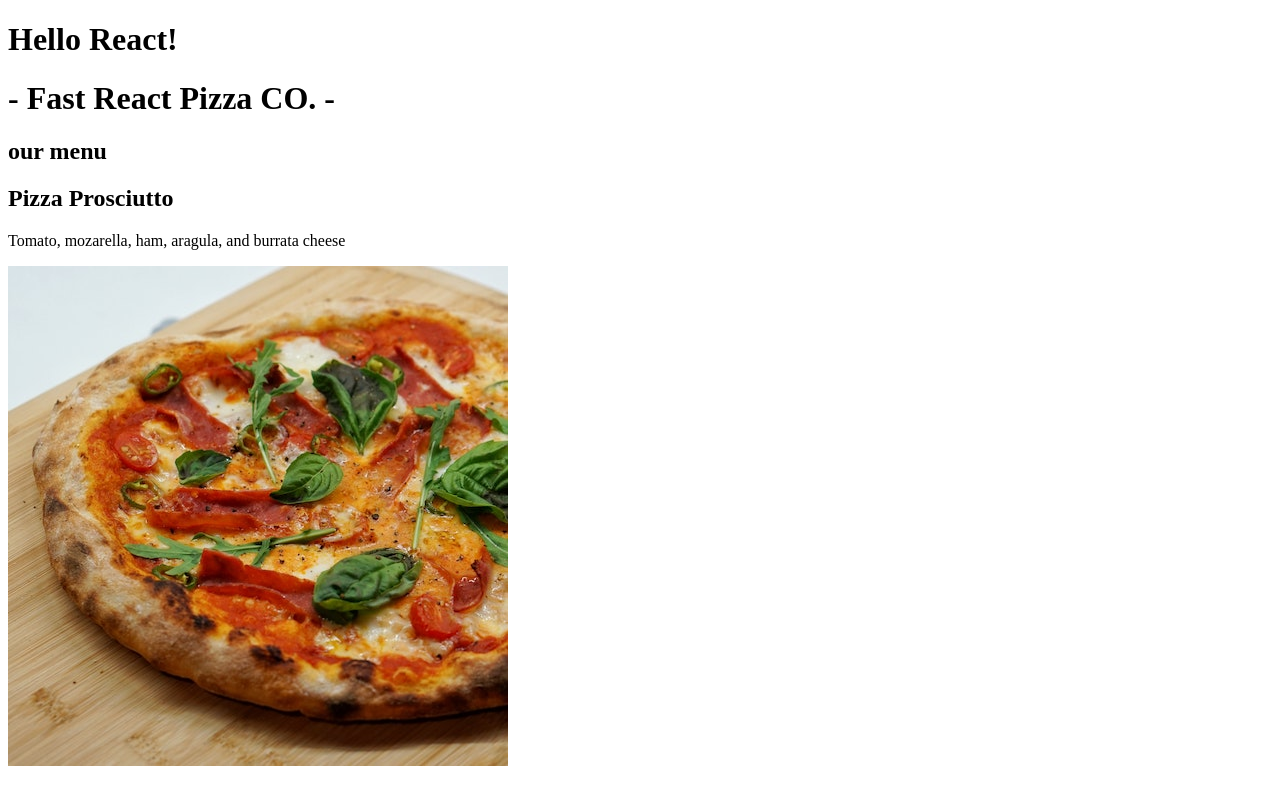
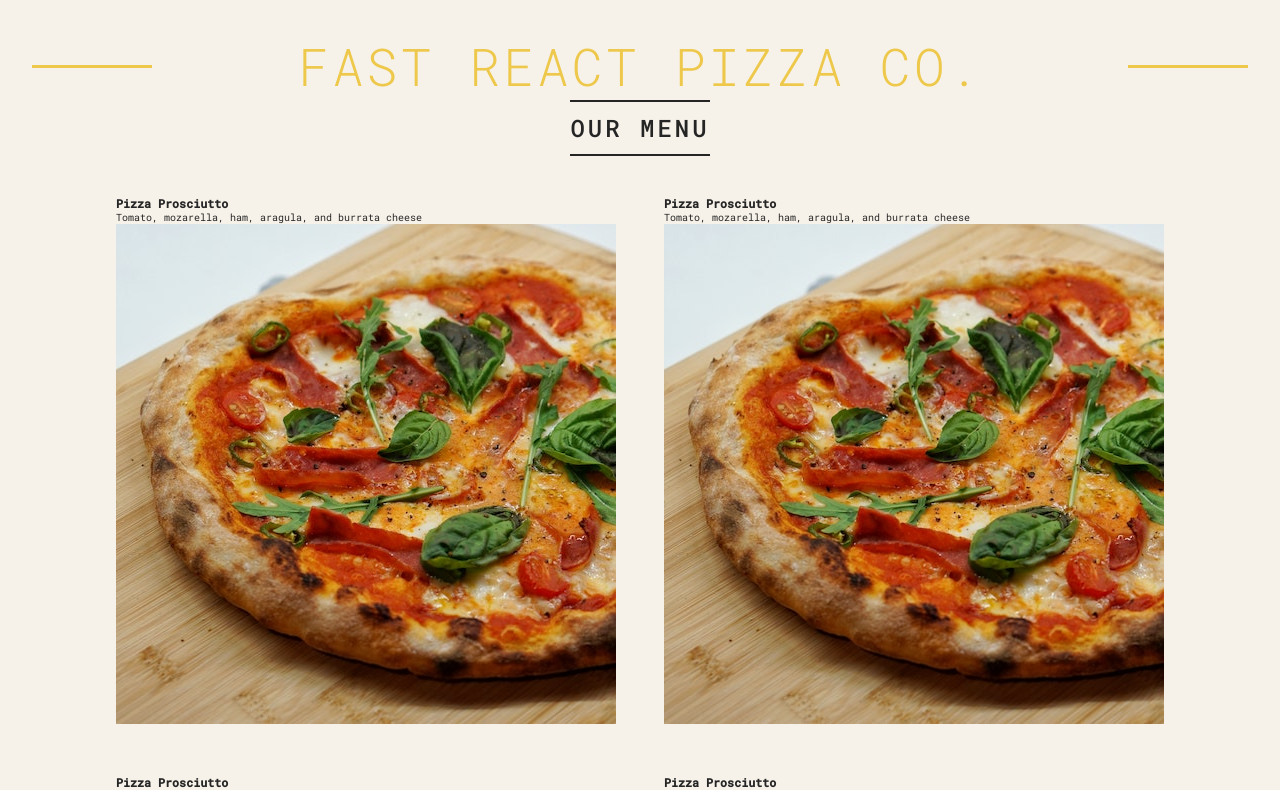
Before and after one commit to shivPosted/ultimate-react-learn, a React (Vite) app in the folder 03-pizza-menu/: page / in a window 1280 px wide. Shown: the top 790 px of the page. Built offline with nearby package versions, Linux system fonts and the light colour scheme.

Commit message:
adding some styling using global css file 😃 😃

```diff
--- a/03-pizza-menu/src/App.jsx
+++ b/03-pizza-menu/src/App.jsx
@@ -1,4 +1,5 @@
 import React from 'react';
+import '../public/index.css';
 
 const pizzaData = [
   {
@@ -47,41 +48,47 @@ const pizzaData = [
 
 function App() {
   return (
-    <div>
-      <h1>Hello React!</h1>
+    <>
       <Header />
       <Menu />
       <Footer />
-    </div>
+    </>
   );
 }
 
 function Header() {
-  return <h1>- Fast React Pizza CO. -</h1>;
+  return (
+    <header className="header">
+      <h1>Fast React Pizza CO.</h1>
+    </header>
+  );
 }
 
 function Menu() {
   return (
-    <>
+    <div className="menu">
       <h2>our menu</h2>
-      <div>
+      <div className="pizzas">
         <Pizza />
         <Pizza />
         <Pizza />
         <Pizza />
       </div>
-    </>
+    </div>
   );
 }
 
 function Footer() {
-  return React.createElement('footer', null, "We're Open Now!");
+  return (
+    <footer>{new Date().toLocaleTimeString()}. We&apos;re Open Now</footer>
+  );
+  // React.createElement('footer', null, "We're Open Now!");
 }
 
 function Pizza() {
   return (
     <div>
-      <h2>Pizza Prosciutto</h2>
+      <h3>Pizza Prosciutto</h3>
       <p>Tomato, mozarella, ham, aragula, and burrata cheese</p>
       <img src="pizzas/prosciutto.jpg" alt="image of pizza" />
     </div>
```
